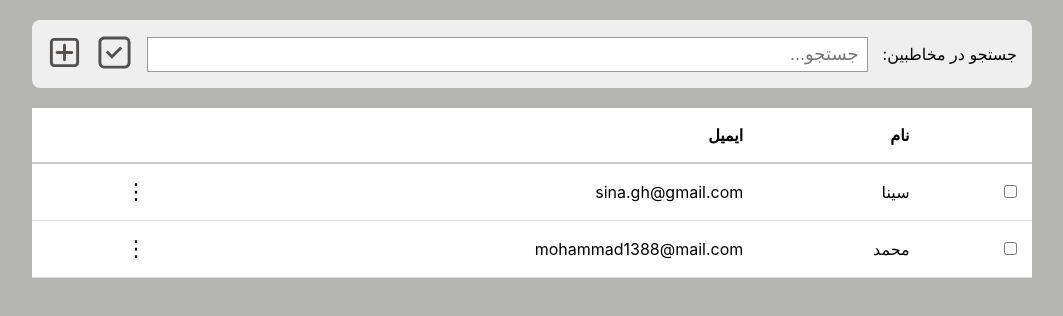
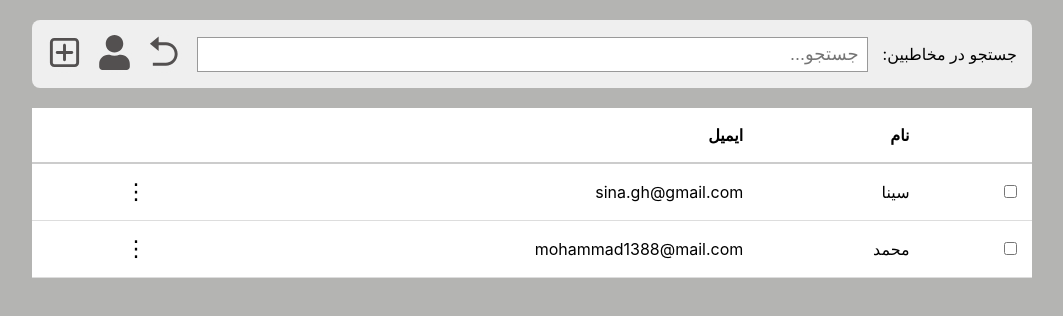
Before and after one commit to Zohre-abbasi/bootcamp-practice, a React (Vite) app in the folder zohre-abasi-week14/: page / in a window 1280 px wide. Both pictures are taken after a click on the button 222 px from the left and 54 px from the top of the page. Shown: the top 316 px of the page, without its empty margins (108-1171 px from the left). Built offline with nearby package versions, Linux system fonts and the light colour scheme.

Commit message:
implement contact selection mode

```diff
--- a/zohre-abasi-week14/src/App.jsx
+++ b/zohre-abasi-week14/src/App.jsx
@@ -13,6 +13,8 @@ function App() {
   const [selectedContact, setSelectedContact] = useState(null);
   const [toast, setToast] = useState("");
   const [editingContact, setEditingContact] = useState(null);
+  const [selectedContacts, setSelectedContacts] = useState([]);
+  const [modalType, setModalType] = useState("");
 
   const [contacts, setContacts] = useState(() => {
     const savedContacts = localStorage.getItem("contacts");
@@ -51,6 +53,7 @@ function App() {
 
   const deleteContact = (contact) => {
     setSelectedContact(contact);
+    setModalType("single");
     setShowModal(true);
   };
 
@@ -108,6 +111,24 @@ function App() {
     showToast("مخاطب با موفقیت ویرایش شد.");
   };
 
+  const toggleSelect = (id) => {
+    if (selectedContacts.includes(id)) {
+      setSelectedContacts(selectedContacts.filter((item) => item !== id));
+    } else {
+      setSelectedContacts([...selectedContacts, id]);
+    }
+  };
+
+  const deleteSelectedContacts = () => {
+    if (selectedContacts.length === 0) {
+      showToast("هیچ مخاطبی انتخاب نشده است.");
+
+      return;
+    }
+    setModalType("multiple");
+    setShowModal(true);
+  };
+
   return (
     <>
       <Header
@@ -115,17 +136,25 @@ function App() {
         setSearch={setSearch}
         openForm={openForm}
         toggleSelectionMode={toggleSelectionMode}
+        isSelectionMode={isSelectionMode}
+        deleteSelectedContacts={deleteSelectedContacts}
       />
       <ContactTable
         contacts={contacts}
         isSelectionMode={isSelectionMode}
         editContact={editContact}
         deleteContact={deleteContact}
+        selectedContacts={selectedContacts}
+        toggleSelect={toggleSelect}
       />
       {showModal && (
         <Modal
           title="حذف مخاطب"
-          message={`آیا از حذف ${selectedContact.fullName} مطمئن هستید؟`}
+          message={
+            modalType === "single"
+              ? `آیا از حذف "${selectedContact.fullName}"راضی هستید`
+              : "آیا از حذف گروهی مخاطبین مطمئن هستید؟"
+          }
           onConfirm={confirmDelete}
           onCancel={closeModal}
         />
--- a/zohre-abasi-week14/src/components/ContactTable.jsx
+++ b/zohre-abasi-week14/src/components/ContactTable.jsx
@@ -1,8 +1,14 @@
 import { useState } from "react";
 import styles from "./ContactTable.module.css";
 
-
-function ContactTable({ contacts, isSelectionMode,editContact,deleteContact}) {
+function ContactTable({
+  contacts,
+  isSelectionMode,
+  editContact,
+  deleteContact,
+  selectedContacts,
+  toggleSelect
+}) {
   const [openMenu, setOpenMenu] = useState(null);
   return (
     <table className={styles.table}>
@@ -23,7 +29,11 @@ function ContactTable({ contacts, isSelectionMode,editContact,deleteContact}) {
           <tr key={contact.id}>
             {isSelectionMode && (
               <td>
-                <input type="checkbox" />
+                <input
+                  type="checkbox"
+                  checked={selectedContacts.includes(contact.id)}
+                  onChange={() => toggleSelect(contact.id)}
+                />
               </td>
             )}
 
--- a/zohre-abasi-week14/src/components/Header.jsx
+++ b/zohre-abasi-week14/src/components/Header.jsx
@@ -1,24 +1,45 @@
 import { CgAddR } from "react-icons/cg";
 import { CgCheckR } from "react-icons/cg";
+import { FaUser } from "react-icons/fa";
+import { RiArrowGoBackFill } from "react-icons/ri";
 import styles from "./Header.module.css";
-function Header({search,setSearch,openForm,toggleSelectionMode}) {
+function Header({
+  search,
+  setSearch,
+  openForm,
+  toggleSelectionMode,
+  isSelectionMode,
+  deleteSelectedContacts,
+}) {
   return (
     <header className={styles.header}>
       <button onClick={openForm}>
-        <CgAddR  className={styles.icon}/>
+        <CgAddR className={styles.icon} />
       </button>
-      <button onClick={toggleSelectionMode}>
-        <CgCheckR  className={styles.icon}/>
-      </button>
+      {!isSelectionMode ? (
+        <button onClick={toggleSelectionMode}>
+          <CgCheckR className={styles.icon} />
+        </button>
+      ) : (
+        <>
+          <button onClick={deleteSelectedContacts}>
+            <FaUser className={styles.icon} />
+          </button>
+          <button onClick={toggleSelectionMode}>
+            <RiArrowGoBackFill className={styles.icon} />
+          </button>
+        </>
+      )}
+
       <input
         className={styles.input}
         dir="rtl"
         type="text"
         placeholder="جستجو..."
         value={search}
-        onChange={(e)=>setSearch(e.target.value)}
+        onChange={(e) => setSearch(e.target.value)}
       />
-      <span  dir="rtl">جستجو در مخاطبین:</span>
+      <span dir="rtl">جستجو در مخاطبین:</span>
     </header>
   );
 }
```
